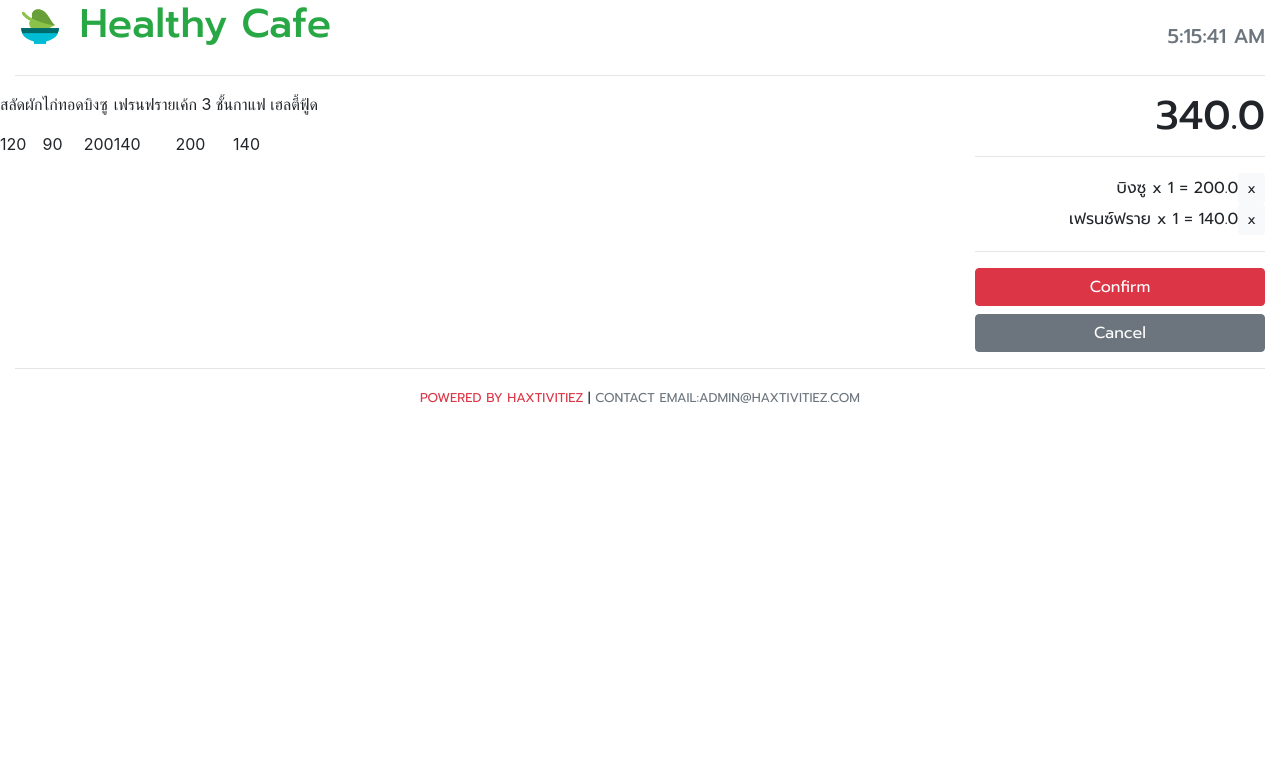
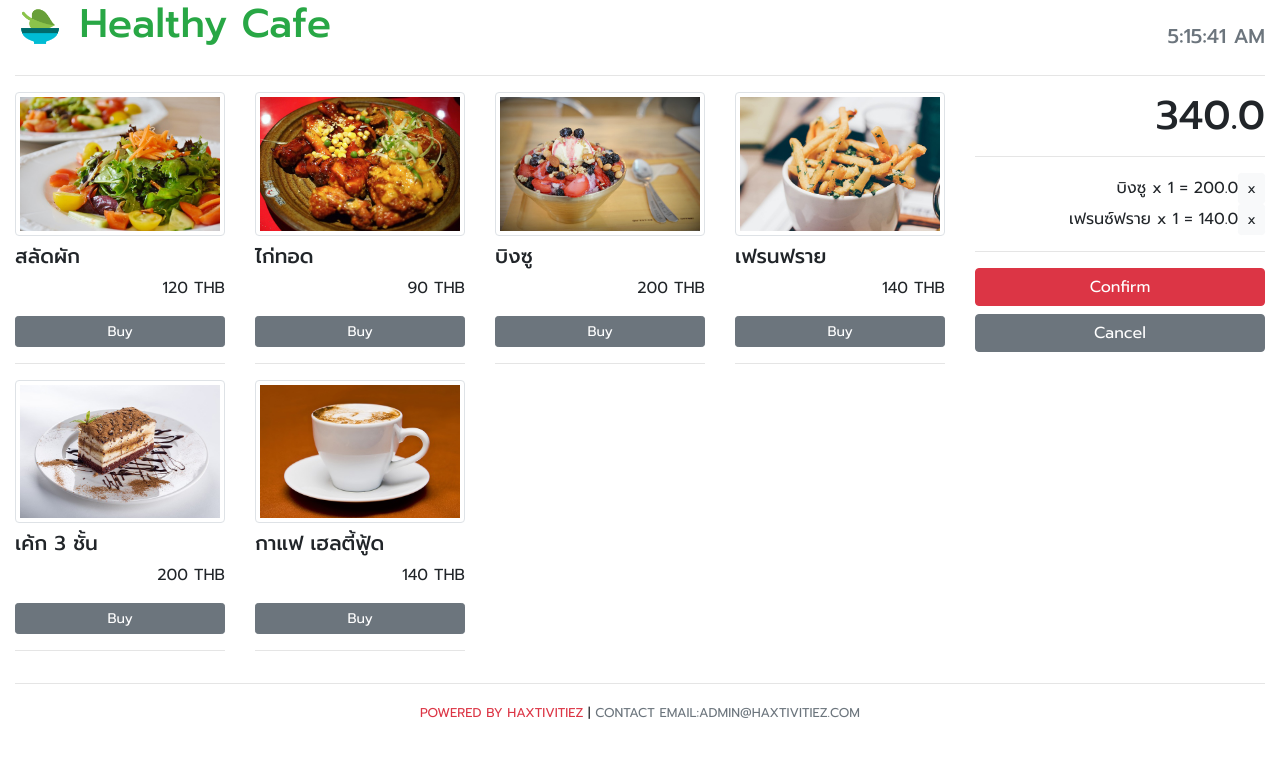
Before and after one commit to un4ckn0wl3z/react-ground-up, a React (Create React App) app in the folder clientuix/: page / in a window 1280 px wide. Shown: the top 758 px of the page. Built offline with nearby package versions, Linux system fonts and the light colour scheme; the HTML template or start-up script is replaced by a standard one.

Commit message:
complete mockup

```diff
--- a/clientuix/src/components/product/ProductItem.js
+++ b/clientuix/src/components/product/ProductItem.js
@@ -2,16 +2,19 @@ import React, { Component } from 'react';
 
 class ProductItem extends Component {
 
-    constructor(props){
+    constructor(props) {
         super(props);
     }
 
     render() {
-        const { productName, unitPrice } = this.props;
+        const { productName, unitPrice, thumbnail } = this.props;
         return (
-            <div>
-                <p>{productName}</p>
-                <p>{unitPrice}</p>
+            <div className="col-md-3 col-sm-6">
+                <img className="img-fluid img-thumbnail" src={thumbnail} />
+                <h5 className="mt-2">{productName}</h5>
+                <p className="text-right title">{unitPrice} THB</p>
+                <button className="btn btn-block btn-secondary btn-sm title">Buy</button>
+                <hr/>
             </div>
         )
     }
--- a/clientuix/src/components/product/ProductList.js
+++ b/clientuix/src/components/product/ProductList.js
@@ -2,10 +2,11 @@ import React, { Component } from 'react';
 import ProductItem from './ProductItem';
 class ProductList extends Component {
 
+
     showProducts() {
 
         return this.props.products && this.props.products.map(product => (
-            <ProductItem productName={product.productName} unitPrice={product.unitPrice} />
+            <ProductItem key={product.productId} {...product} />
         ));
 
     }
```
